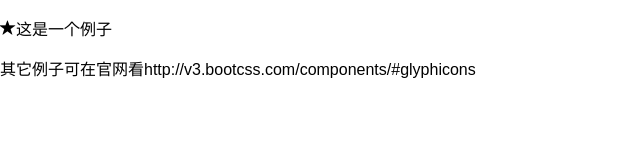
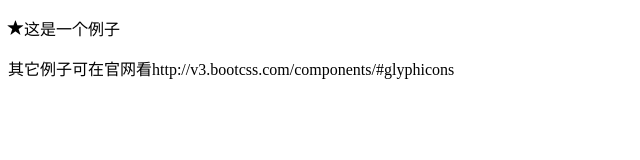
Before and after one commit to reclay/font, a plain HTML site: page bootstrap/index.html in a window 1280 px wide. Shown: the whole page, without its empty margins (0-640 px from the left). Drawn offline with Linux system fonts and the light colour scheme.

Commit message:
bootstrap只要图标

```diff
--- a/bootstrap/sass/bootstrap/_bootstrap.scss
+++ b/bootstrap/sass/bootstrap/_bootstrap.scss
@@ -9,8 +9,8 @@
 @import "bootstrap/mixins";
 
 // Reset and dependencies
-@import "bootstrap/normalize";
-@import "bootstrap/print";
+//@import "bootstrap/normalize";
+//@import "bootstrap/print";
 @import "bootstrap/glyphicons";
 
 // Core CSS
@@ -46,11 +46,11 @@
 //@import "bootstrap/close";
 
 // Components w/ JavaScript
-@import "bootstrap/modals";
-@import "bootstrap/tooltip";
-@import "bootstrap/popovers";
-@import "bootstrap/carousel";
+//@import "bootstrap/modals";
+//@import "bootstrap/tooltip";
+//@import "bootstrap/popovers";
+//@import "bootstrap/carousel";
 
 // Utility classes
-@import "bootstrap/utilities";
-@import "bootstrap/responsive-utilities";
+//@import "bootstrap/utilities";
+//@import "bootstrap/responsive-utilities";
```
Also changed, not shown: bootstrap/css/bootstrap.css.
